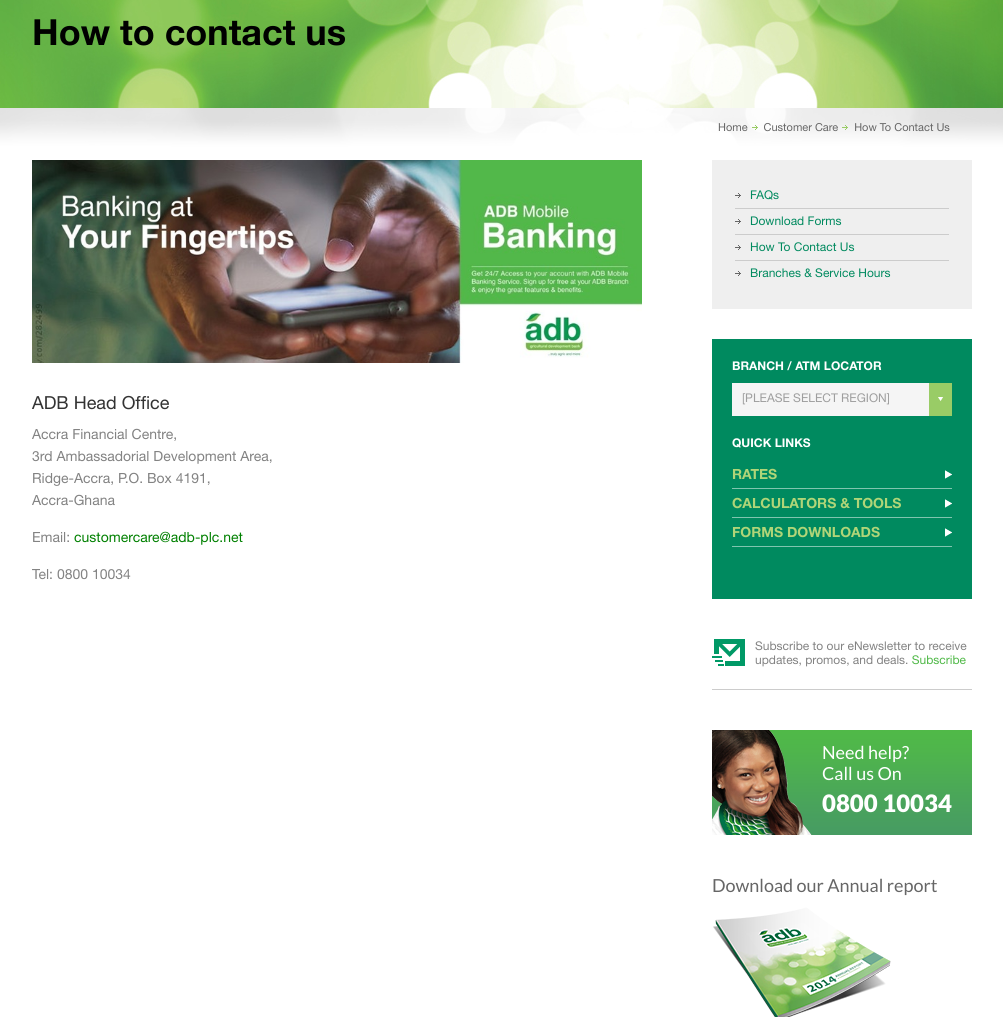
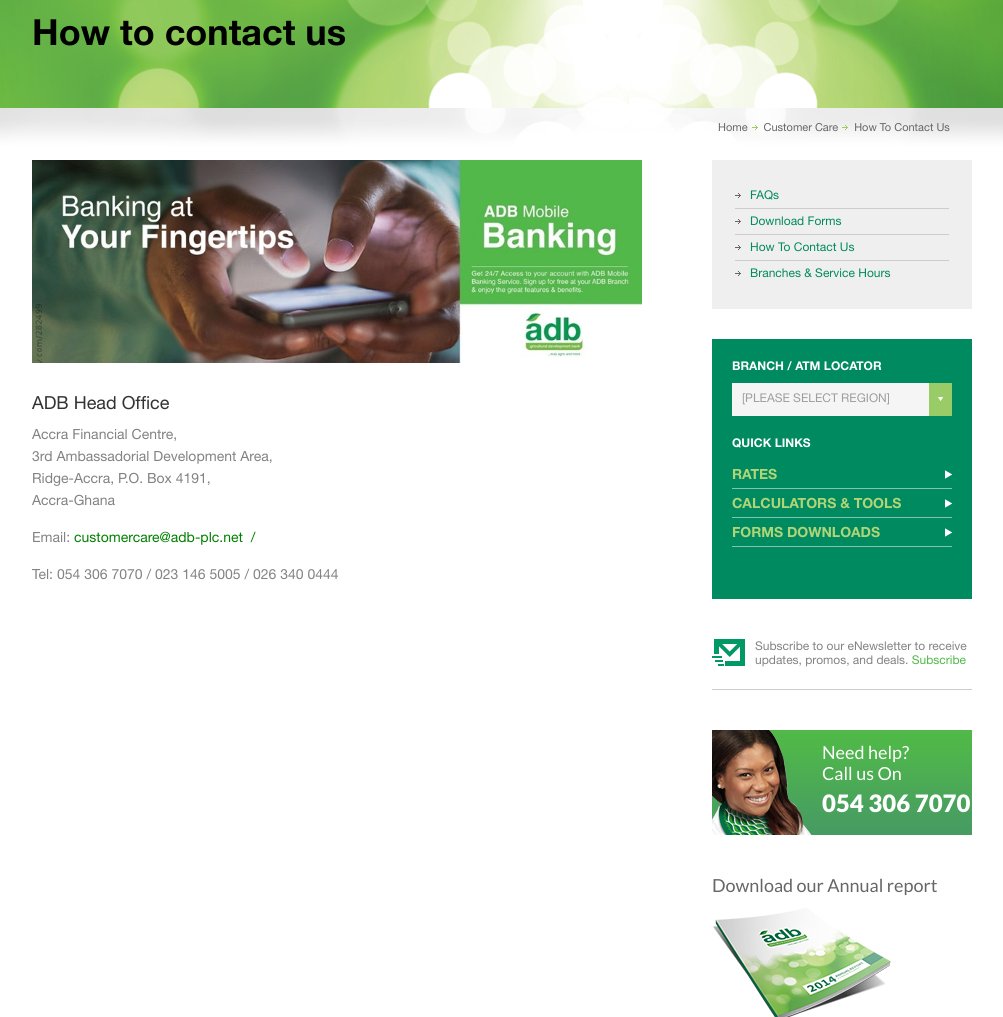
Before and after one commit to adbquemost/adbquemost.github.io, a plain HTML site: page customer-care/how-to-contact-us/index.html in a window 1280 px wide. Shown: the part 195-1212 px from the top of the page, without its empty margins (138-1141 px from the left). Drawn offline with Linux system fonts and the light colour scheme; no server answers; a script that the page names is missing.

Commit message:
Sample filled

```diff
--- a/customer-care/how-to-contact-us/index.html
+++ b/customer-care/how-to-contact-us/index.html
@@ -200,10 +200,10 @@ Ridge-Accra, P.O. Box 4191,<br />
 Accra-Ghana</p>
 
 <p>Email:
-<a href="mailto:customercare@agricbank.com"><span style="color: #008000">customercare@adb-plc.net</span></a><span style="color: rgb(0, 128, 0);">&nbsp;</span>
+<a href="mailto:customercare@agricbank.com"><span style="color: #008000">customercare@adb-plc.net</span></a><span style="color: rgb(0, 128, 0);">&nbsp; /</span>
 <!-- <a href="mailto:adweb@agricbank.com"><span style="color: #008000">customercare@adb-plc.net</span></a></p> -->
 
-<p>Tel: 0800 10034
+<p>Tel: 054 306 7070 / 023 146 5005 / 026 340 0444
 
 
 
@@ -253,7 +253,7 @@ Accra-Ghana</p>
                             </li>
                         </ul>                    </div>
                     <div class="need_box">
-                   	  <p>Need help?<br>Call us On<strong>0800 10034</strong></p>
+                   	  <p>Need help?<br>Call us On<strong>054 306 7070</strong></p>
                     </div>
                     <div class="book_box">
                     	<p>Download our Annual report</p>
```
